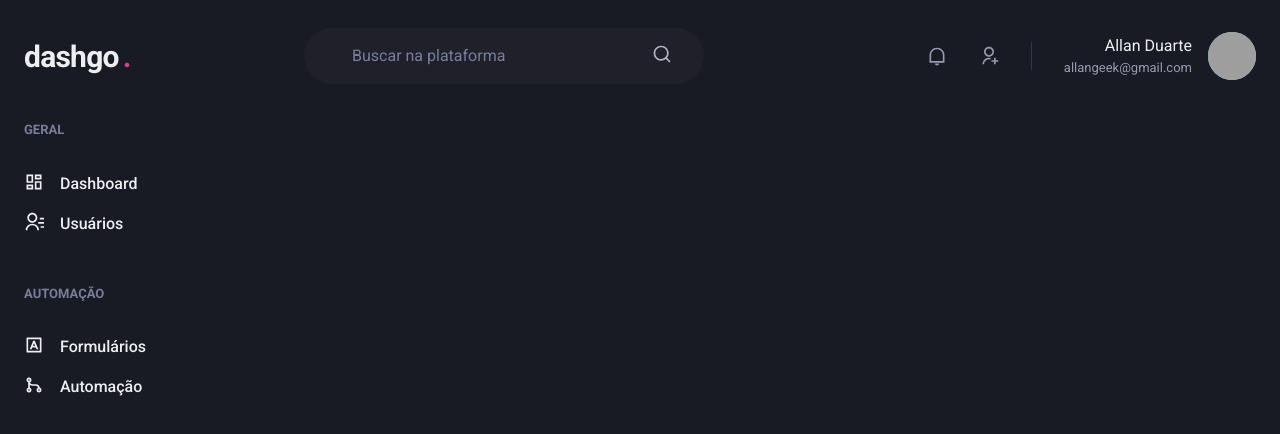
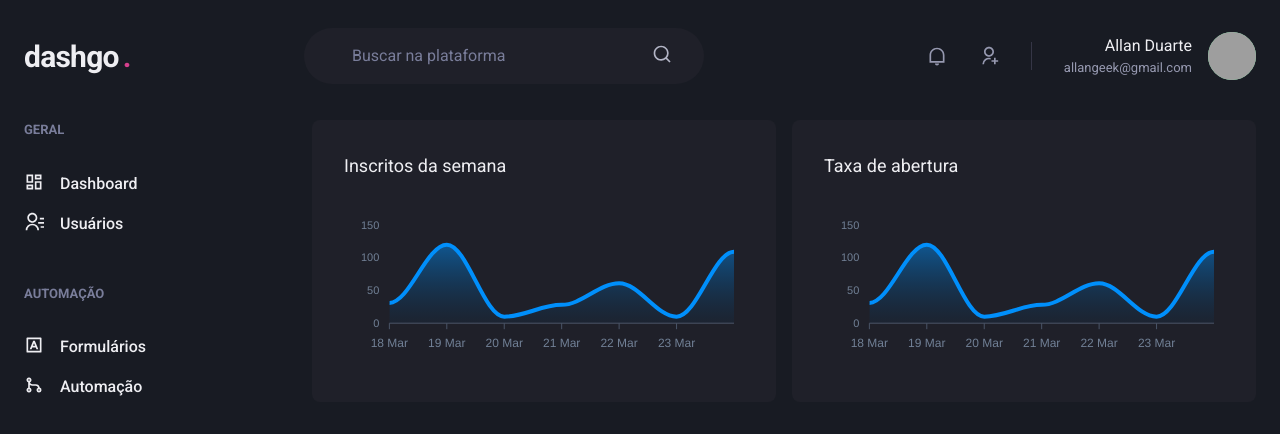
Before and after one commit to nullCommit/dashgo, a Next.js app: page /dashboard in a window 1280 px wide. Shown: the top 434 px of the page. Built offline with nearby package versions, Linux system fonts and the light colour scheme; grey boxes are pictures that could not be loaded.

Commit message:
Finaliza a parte estrutural da dashboard

```diff
--- a/package.json
+++ b/package.json
@@ -13,9 +13,11 @@
     "@chakra-ui/react": "^1.6.8",
     "@emotion/react": "^11.4.1",
     "@emotion/styled": "^11.3.0",
+    "apexcharts": "^3.28.3",
     "framer-motion": "^4.1.17",
     "next": "11.1.2",
     "react": "17.0.2",
+    "react-apexcharts": "^1.3.9",
     "react-dom": "17.0.2",
     "react-icons": "^4.3.1"
   },
--- a/src/pages/dashboard.tsx
+++ b/src/pages/dashboard.tsx
@@ -1,6 +1,61 @@
-import { Flex } from '@chakra-ui/react';
+import { Flex, SimpleGrid, Box, Text, theme } from '@chakra-ui/react';
+import { ApexOptions } from 'apexcharts';
+import dynamic from 'next/dynamic';
 import { Header } from '../components/Header';
 import { Sidebar } from '../components/Sidebar';
+
+const Chart = dynamic(() => import('react-apexcharts'), {
+  ssr: false,
+});
+const options: ApexOptions = {
+  chart: {
+    toolbar: {
+      show: false,
+    },
+    zoom: {
+      enabled: false,
+    },
+    foreColor: theme.colors.gray[500],
+  },
+  grid: {
+    show: false,
+  },
+  dataLabels: {
+    enabled: false,
+  },
+  tooltip: {
+    enabled: false,
+  },
+  xaxis: {
+    type: 'datetime',
+    axisBorder: {
+      color: theme.colors.gray[600],
+    },
+    axisTicks: {
+      color: theme.colors.gray[600],
+    },
+    categories: [
+      '2021-03-18T00:00:00.000Z',
+      '2021-03-19T00:00:00.000Z',
+      '2021-03-20T00:00:00.000Z',
+      '2021-03-21T00:00:00.000Z',
+      '2021-03-22T00:00:00.000Z',
+      '2021-03-23T00:00:00.000Z',
+      '2021-03-24T00:00:00.000Z',
+    ],
+  },
+  fill: {
+    opacity: 0.3,
+    type: 'gradient',
+    gradient: {
+      shade: 'dark',
+      opacityFrom: 0.7,
+      opacityTo: 0.3,
+    },
+  },
+};
+
+const series = [{ name: 'series1', data: [31, 120, 10, 28, 61, 10, 109] }];
 
 export default function Dashboard() {
   return (
@@ -9,6 +64,22 @@
 
       <Flex w='100%' my='6' maxWidth={1480} mx='auto' px='6'>
         <Sidebar />
+
+        <SimpleGrid flex='1' gap='4' minChildWidth='320px' align='flex-start'>
+          <Box p='8' bg='gray.800' borderRadius={8} pb='4'>
+            <Text fontSize='lg' mb='4'>
+              Inscritos da semana
+            </Text>
+            <Chart options={options} series={series} type='area' height={160} />
+          </Box>
+
+          <Box p='8' bg='gray.800' borderRadius={8}>
+            <Text fontSize='lg' mb='4'>
+              Taxa de abertura
+            </Text>
+            <Chart options={options} series={series} type='area' height={160} />
+          </Box>
+        </SimpleGrid>
       </Flex>
     </Flex>
   );
```
Also changed, not shown: 1 other file (tests, documents, lock files or other folders).
